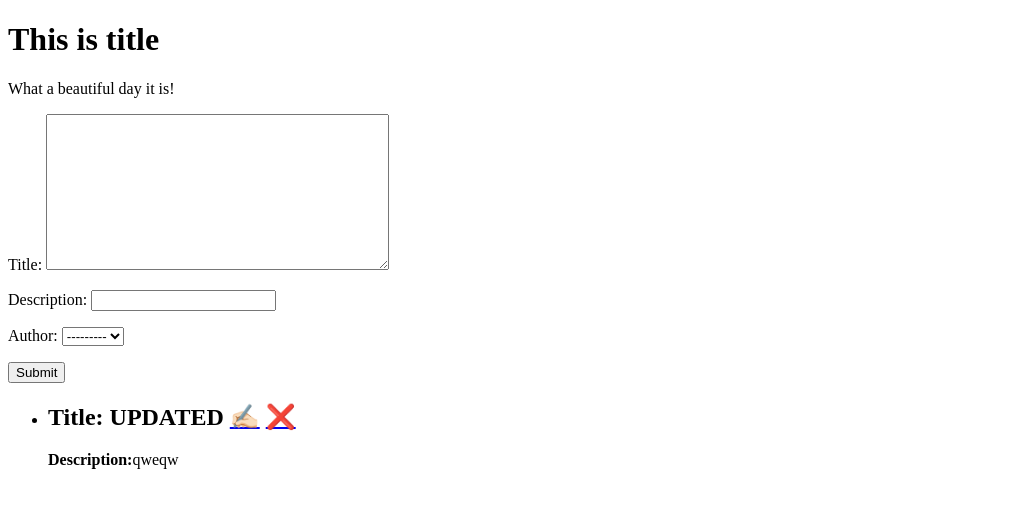
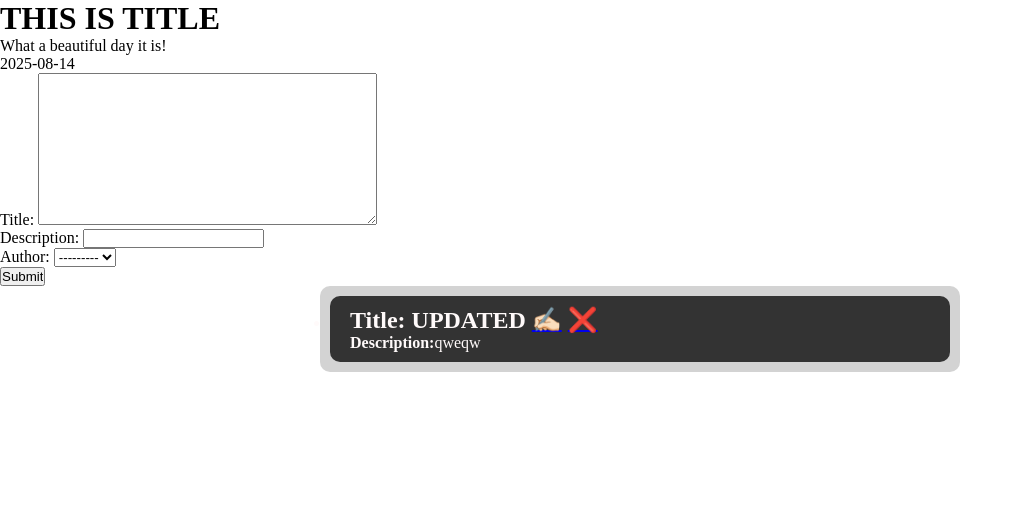
Before and after one commit to AlisherXujanov/Madina-fullstack-backend, a Django app: page / in a window 1280 px wide. Shown: the top 508 px of the page, without its empty margins (0-1023 px from the left). Run offline with Django 5.2, Linux system fonts and the light colour scheme; data comes from the database, SQL or seed files in the repository; both versions use the stored data as it was after the commit.

Commit message:
Add initial project structure with settings, templates, and static files

```diff
--- a/backend/backend/settings.py
+++ b/backend/backend/settings.py
@@ -10,6 +10,7 @@ For the full list of settings and their values, see
 https://docs.djangoproject.com/en/5.2/ref/settings/
 """
 
+import os
 from pathlib import Path
 
 # Build paths inside the project like this: BASE_DIR / 'subdir'.
@@ -25,7 +26,7 @@ SECRET_KEY = 'django-insecure-&a87922d_)(stxda)p5q7z=47d0_yzbymqkc99pju=+uucb2i&
 # SECURITY WARNING: don't run with debug turned on in production!
 DEBUG = True
 
-ALLOWED_HOSTS = []
+ALLOWED_HOSTS = ["*"]
 
 
 # Application definition
@@ -116,6 +117,7 @@ USE_TZ = True
 # https://docs.djangoproject.com/en/5.2/howto/static-files/
 
 STATIC_URL = 'static/'
+STATICFILES_DIRS = [os.path.join(BASE_DIR, 'static')]
 
 # Default primary key field type
 # https://docs.djangoproject.com/en/5.2/ref/settings/#default-auto-field
--- /dev/null
+++ b/backend/static/css/main.css
@@ -0,0 +1,20 @@
+* {
+    padding: 0;
+    margin: 0;
+    box-sizing: border-box;
+    transition: 0.5s;
+}
+
+ul {
+    width: 50%;
+    margin: 0 auto;
+    padding: 10px;
+    background-color: lightgray;
+    border-radius: 10px;
+}
+li {
+    background-color: #333;
+    border-radius: 10px;
+    color: snow;
+    padding: 10px 20px;
+}
--- /dev/null
+++ b/backend/templates/base.html
@@ -0,0 +1,26 @@
+<!DOCTYPE html>
+<html lang="en">
+
+<head>
+    <meta charset="UTF-8">
+    <meta name="viewport" content="width=device-width, initial-scale=1.0">
+
+    {% block title %}
+        <title>Document</title>
+    {% endblock title %}
+
+    {% block css %}
+    {% endblock css %}
+</head>
+
+<body>
+
+    {% block content %}
+    {% endblock content %}
+
+
+    {% block script %}
+    {% endblock script %}
+</body>
+
+</html>
--- /dev/null
+++ b/backend/templates/form_snippets.html
@@ -0,0 +1,7 @@
+<div class="container">
+    <form method="POST">
+        {% csrf_token %}
+        {{ form.as_p }}
+        <input type="submit" value="Submit" />
+    </form>
+</div>
--- a/backend/templates/home.html
+++ b/backend/templates/home.html
@@ -1,27 +1,16 @@
-<!DOCTYPE html>
-<html lang="en">
+{% extends 'base.html' %}
+{% load static %}
 
-<head>
-    <meta charset="UTF-8">
-    <meta name="viewport" content="width=device-width, initial-scale=1.0">
-    <title>Document</title>
-</head>
+{% block css %}
+  <link rel="stylesheet" href="{% static 'css/main.css' %}" />
+{% endblock %}
 
-<body>
-    <h1>{{ title }}</h1>
+{% block content %}
+  <h1>{{ title|upper }}</h1>
   <p>{{ text }}</p>
+  {% now 'Y-m-d' %}
 
-    <div class="container">
-        <form method="POST">
-            {% csrf_token %}
-            <!-- # csrf_token is a security feature that prevents Cross-Site Request Forgery (CSRF) attacks.
-            # CSRF attacks are a type of malicious attack where unauthorized commands are performed on behalf of an
-            authenticated user. -->
-            {{ form.as_p }}
-            <input type="submit" value="Submit">
-        </form>
-    </div>
-
+  {% include 'form_snippets.html' with form=form %}
 
   <ul>
     {% for post in posts %}
@@ -31,10 +20,10 @@
           <a href="{% url 'update_post' post.id %}">✍🏻</a>
           <a href="{% url 'delete_post' post.id %}">❌</a>
         </h2>
-            <p><b>Description:</b>{{ post.description }}</p>
+        <p>
+          <b>Description:</b>{{ post.description }}
+        </p>
       </li>
     {% endfor %}
   </ul>
-</body>
-
-</html>
+{% endblock %}
```
Also changed, not shown: backend/templates/404.html (added, +15 -0 lines), backend/templates/update_post.html (+8 -22 lines), backend/db.sqlite3. Lines whose indentation alone changed are shown as unchanged.
